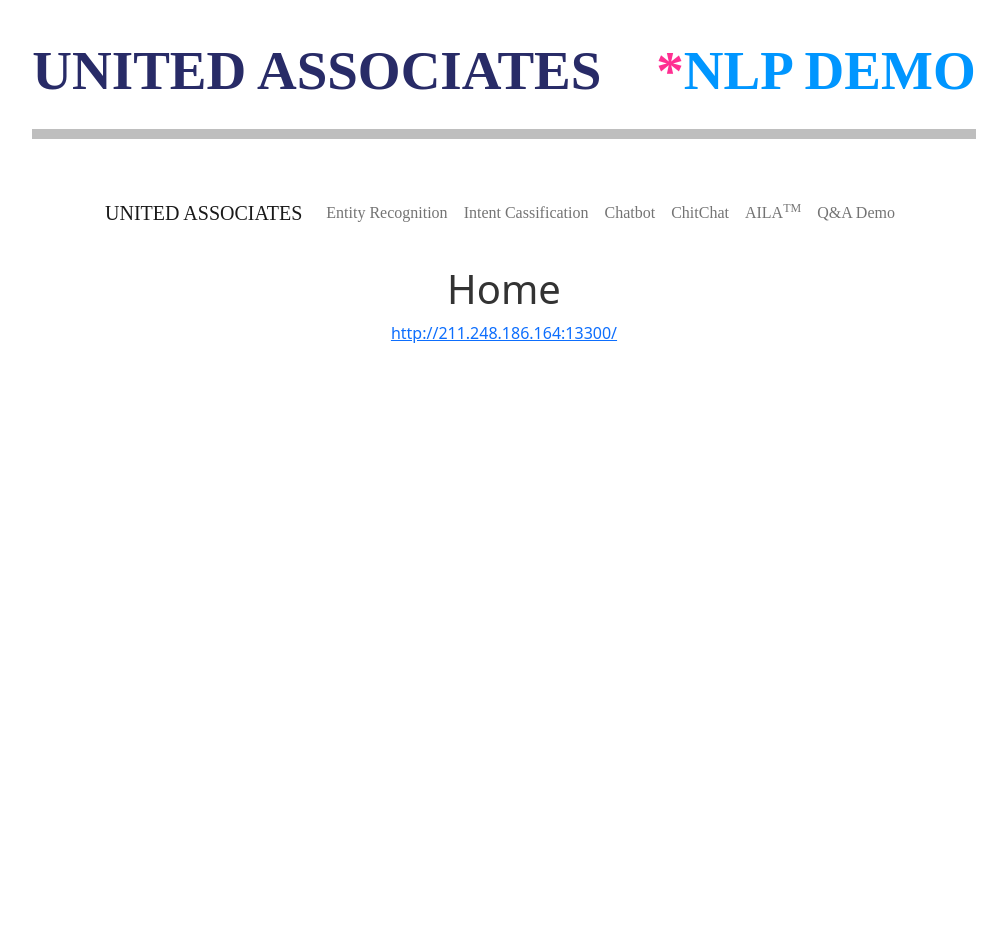
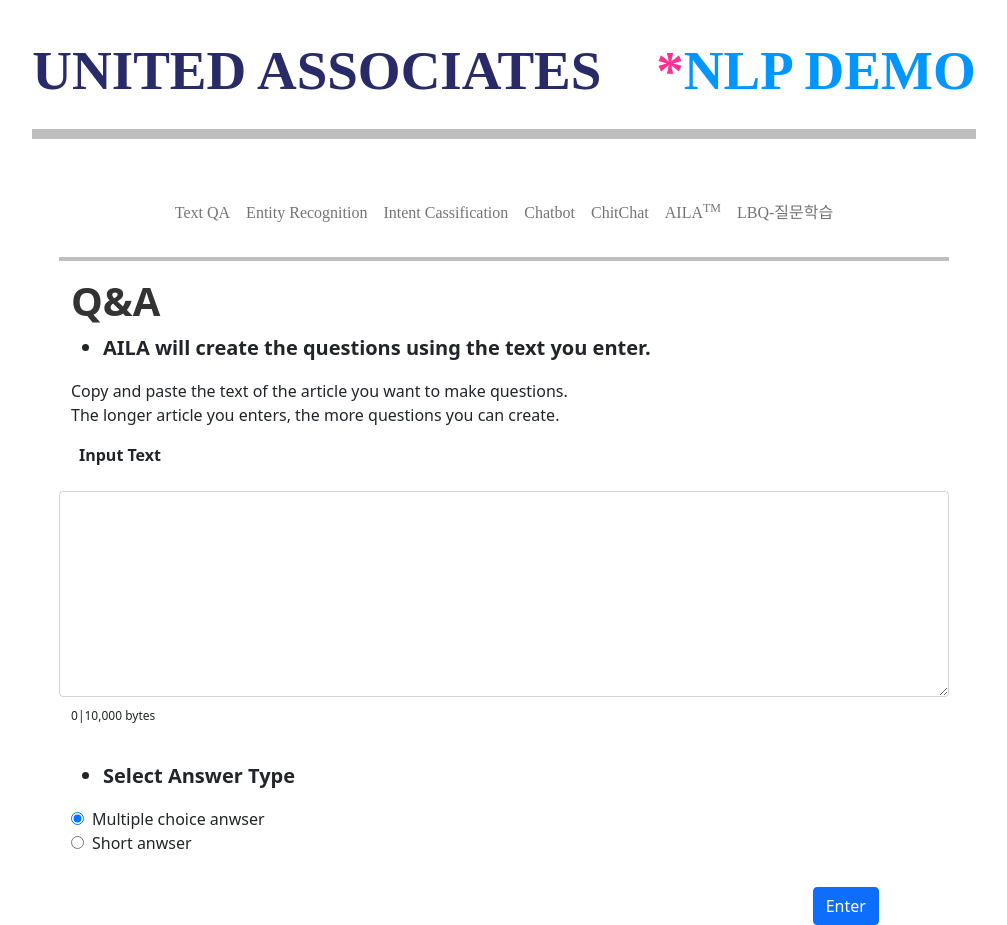
Before and after one commit to nare-ua/demoqna_test, a React (Create React App) app: page / in a window 1280 px wide. Shown: the whole page, without its empty margins (136-1143 px from the left). Before the commit the page ends 800 px from the top, so only its background shows below. Built offline with nearby package versions, Linux system fonts and the light colour scheme.

Commit message:
[update] 네비 개선 및 수정. UI수정. 각 메뉴별 home클릭시 13300페이지로 이동.#00012

```diff
--- a/public/index.html
+++ b/public/index.html
@@ -2,7 +2,7 @@
 <html lang="en">
   <head>
     <meta charset="utf-8" />
-    <link rel="icon" href="%PUBLIC_URL%/favicon.ico" />
+    <link rel="icon" href="%PUBLIC_URL%/logo192.png" />
     <meta name="viewport" content="width=device-width, initial-scale=1" />
     <meta name="theme-color" content="#000000" />
     <meta
@@ -24,7 +24,7 @@
       work correctly both with client-side routing and a non-root public URL.
       Learn how to configure a non-root public URL by running `npm run build`.
     -->
-    <title>React App</title>
+    <title>Learning by Questions</title>
   </head>
   <body>
     <noscript>You need to enable JavaScript to run this app.</noscript>
--- a/src/components/Body/Home.js
+++ b/src/components/Body/Home.js
@@ -1,10 +1,12 @@
 import { Link } from 'react-router-dom'
 
-const Home=()=>{
+const Home=(props)=>{
     return(
         <div className="container p-4 text-center">
-            <h1>Home</h1>
-            <Link to="http://211.248.186.164:13300/">http://211.248.186.164:13300/</Link>
+            <Link onClick={() => {
+                let linkUrl = props.go;
+                window.open(linkUrl, "_blank");
+            }}><h1>Home</h1></Link>
         </div>
     )
 }
--- a/src/components/Body/css/App.module.css
+++ b/src/components/Body/css/App.module.css
@@ -21,6 +21,9 @@
   }
   .titleSub {
     font-size: 55px;
+  }
+  .navTitle {
+    display: none;
   }
 
 }
--- a/src/components/Nav/Navi.js
+++ b/src/components/Nav/Navi.js
@@ -9,40 +9,72 @@
     constructor(props){
         super(props);
         this.state = {
-            page: <Home />,
+            page: <DemoQna />,
+            brandtitle: "LBQ-질문학습",
         };
     }
 render(){
     let _pages = this.state.page;
+    let _breandTitle = this.state.brandtitle;
     return(
         <Container>
             <Container className={style.navis}>
                 <Navbar collapseOnSelect expand="xl">
-                    <Navbar.Brand href="/" className={style.navTitle}>UNITED ASSOCIATES</Navbar.Brand>
+                    <Navbar.Brand href="/demoQna" className={style.navTitle}>{_breandTitle}</Navbar.Brand>
                     <Navbar.Toggle aria-controls="basic-navbar-nav"/>
                     <Navbar.Collapse id="basic-navbar-nav" >
-                        <Nav variant="pills" defaultActiveKey="/" className="me-auto my-2 my-lg-0"
+                        <Nav variant="pills" defaultActiveKey="demoQna" className="me-auto my-2 my-lg-0"
                             style={{ marginBottom:"36px"}}
                             onSelect={(selectedKey) =>{
-                                if (selectedKey === "/") {
+                                if (selectedKey === "Text QA") {
                                     this.setState({
-                                        page:<Home />,
+                                        brandtitle:selectedKey,
+                                        page:<Home go="http://211.248.186.164:13300/#/en/textqa"/>,
                                     })
-                                } else if (selectedKey === "demoQna") {
+                                } else if (selectedKey === "LBQ-질문학습") {
                                     this.setState({
+                                        brandtitle:selectedKey,
                                         page:<DemoQna />,
+                                    })
+                                } else if (selectedKey === "Entity Recognition") {
+                                    this.setState({
+                                        brandtitle:selectedKey,
+                                        page:<Home go="http://211.248.186.164:13300/#/en/ner"/>,
+                                    })
+                                } else if (selectedKey === "Intent Cassification") {
+                                    this.setState({
+                                        brandtitle:selectedKey,
+                                        page:<Home go="http://211.248.186.164:13300/#/en/intent"/>,
+                                    })
+                                } else if (selectedKey === "Chatbot") {
+                                    this.setState({
+                                        brandtitle:selectedKey,
+                                        page:<Home go="http://211.248.186.164:13300/#/en/chat"/>,
+                                    })
+                                } else if (selectedKey === "Chit") {
+                                    this.setState({
+                                        brandtitle:selectedKey,
+                                        page:<Home go="http://211.248.186.164:13300/#/en/chitchat"/>,
+                                    })
+                                } else if (selectedKey === "AILA") {
+                                    this.setState({
+                                        brandtitle:selectedKey,
+                                        page:<Home go="http://211.248.186.164:13300/#/en/doridori"/>,
                                     })
                                 }
                             }}
                         >
                             <Nav.Item>
-                                <Nav.Link eventKey="EnRec">Entity Recognition</Nav.Link>
+                                <Nav.Link eventKey="Text QA">Text QA</Nav.Link>
                             </Nav.Item>
                             <Nav.Item>
-                                <Nav.Link eventKey="InCla">Intent Cassification</Nav.Link>
+                                <Nav.Link eventKey="Entity Recognition">Entity Recognition</Nav.Link>
                             </Nav.Item>
                             <Nav.Item>
-                                <Nav.Link eventKey="Chat">Chatbot</Nav.Link>
+                                <Nav.Link eventKey="Intent Cassification">Intent Cassification</Nav.Link>
+                            </Nav.Item>
+                            <Nav.Item>
+                                <Nav.Link eventKey="Chatbot">Chatbot</Nav.Link>
                             </Nav.Item>
                             <Nav.Item>
                                 <Nav.Link eventKey="Chit">ChitChat</Nav.Link>
@@ -51,11 +83,12 @@
                                 <Nav.Link eventKey="AILA">AILA<sup>TM</sup></Nav.Link>
                             </Nav.Item>
                             <Nav.Item>
-                                <Nav.Link eventKey="demoQna">Q&A Demo</Nav.Link>
+                                <Nav.Link eventKey="LBQ-질문학습">LBQ-질문학습</Nav.Link>
                             </Nav.Item>
                         </Nav>
                     </Navbar.Collapse>
                 </Navbar>
+            <span className="col-10"><hr style={{border:'black solid 2px'}}/></span>
             </Container>
             <Container>
                 {_pages}
--- a/src/contents/qnaRow/qnaCreateQ.js
+++ b/src/contents/qnaRow/qnaCreateQ.js
@@ -3,7 +3,7 @@
 import InputTypeContents2 from "./typeContents/inputContents2";
 import QnaAddRow from "./qnaAddRow";
 import axios from "axios";
-import { Alert, Button,ListGroup,Spinner } from "react-bootstrap";
+import { Alert, Button,Col,ListGroup,Spinner } from "react-bootstrap";
 
 export default class QnaCreateQ extends Component{
     constructor(props){
@@ -211,7 +211,7 @@
                                 value="inputText" defaultChecked
                                 onClick={(e) => this.inputType_onClick(e)}
                             /> */}
-                            <span className="m-2"><b>Input Text ▼</b></span>
+                            <span className="m-2"><b>Input Text</b></span>
                         </label>
                         {/* <label>
                             <input type="radio" name="text"
@@ -241,8 +241,14 @@
                             /><span className="m-2">Short anwser</span>
                         </label>
                     </div>
-                    <div className="row" style={{display:"flex",alignItems:"right", justifyContent:"right"}}>
-                        <div className="col-1">
+                    <div className="row"
+                        style={{
+                            display:"flex",
+                            alignItems:"end",
+                            justifyContent:"end",
+                            marginTop:"2em"
+                        }}>
+                        <div className="col-2">
                             {this.state.btnCtr}
                         </div>
                     </div>
```
Also changed, not shown: public/logo192.png.
